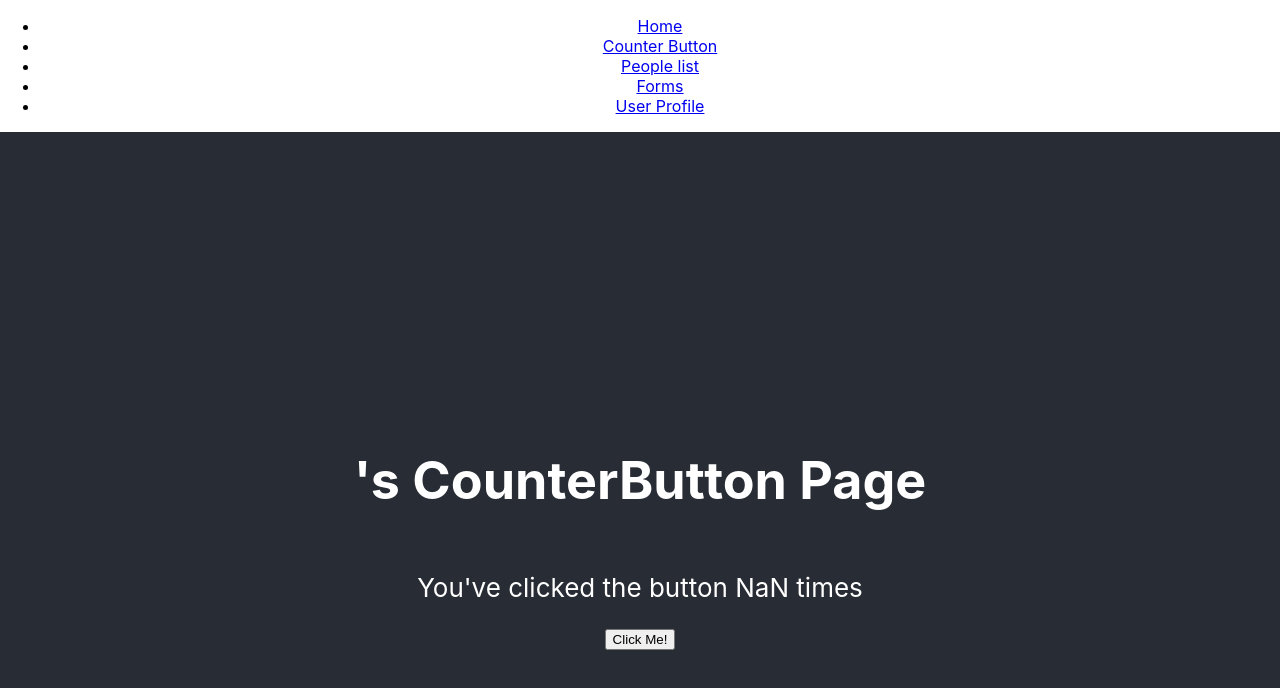
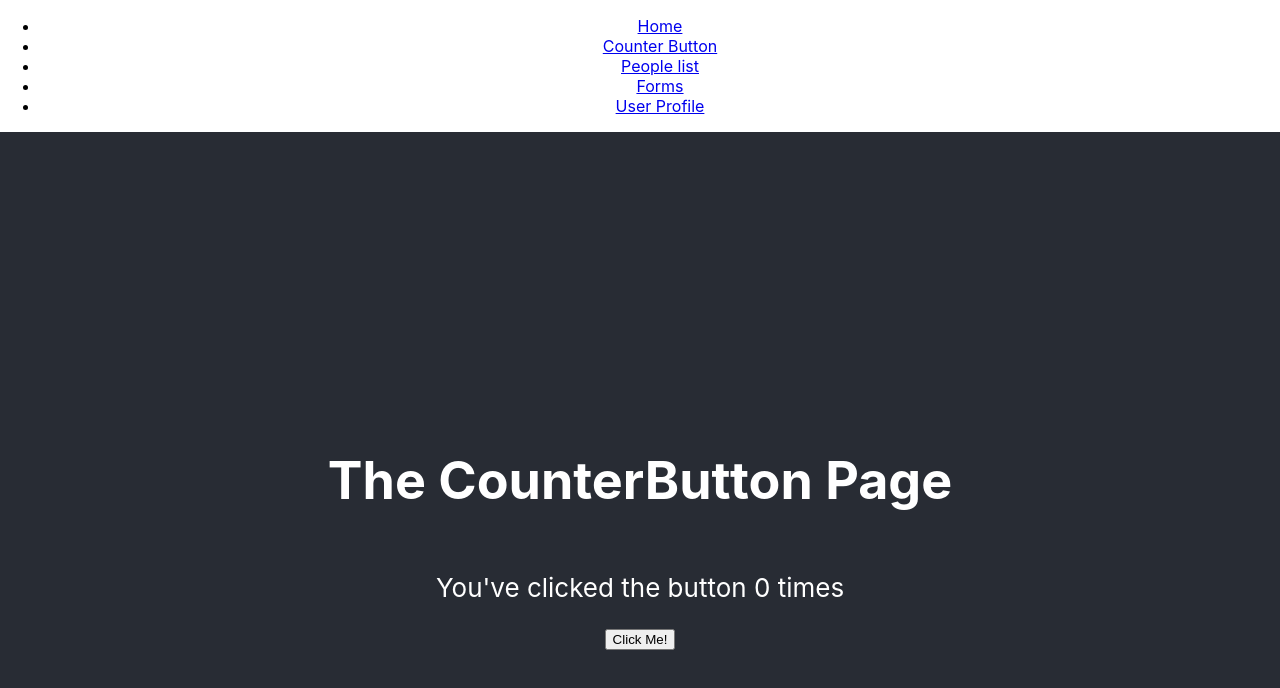
Before and after one commit to ghoo1125/ghoo-page, a React (Create React App) app: page /counter in a window 1280 px wide. Shown: the top 688 px of the page. Built offline with nearby package versions, Linux system fonts and the light colour scheme.

Commit message:
child props example

```diff
--- a/src/CongratulationsMessage.js
+++ b/src/CongratulationsMessage.js
@@ -1,14 +1,10 @@
 import React, { useEffect } from 'react';
 
-export const CongratulationsMessage = ({ numberOfClicks, threshold, onHide }) => {
-    useEffect(() => {
-        return () => console.log("Congratulations message unmounting!");
-    }, [])
-
-    return numberOfClicks >= threshold
-        ? <>
+export const CongratulationsMessage = ({ threshold, onHide }) => {
+    return (
+        <>
             <h1>Congratulations! You have reached the {threshold}.</h1>
             <button onClick={onHide}>Hide</button>
         </>
-        : null;
+    )
 }
--- /dev/null
+++ b/src/DisplayIf.js
@@ -0,0 +1,7 @@
+import React from 'react';
+
+export const DisplayIf = ({ condition, children }) => {
+    return condition
+        ? children
+        : null;
+}
--- a/src/pages/CounterButtonPage.js
+++ b/src/pages/CounterButtonPage.js
@@ -3,11 +3,12 @@ import { useParams, useLocation } from 'react-router-dom';
 import { parse } from 'query-string';
 import { CounterButton } from '../CounterButton';
 import { CongratulationsMessage } from '../CongratulationsMessage';
+import { DisplayIf } from '../DisplayIf';
 
 export const CounterButtonPage = () => {
-    const { name } = useParams();
+    // const { name } = useParams();
     const location = useLocation();
-    const startingValue = parse(location.search).startingValue;
+    const startingValue = parse(location.search).startingValue || 0;
     const [numberOfClicks, setNumberOfClicks] = useState(Number(startingValue));
     const [hideMessage, setHideMessage] = useState(false);
 
@@ -15,13 +16,13 @@ export const CounterButtonPage = () => {
 
     return (
         <>
-            <h1>{name}'s CounterButton Page</h1>
-            {hideMessage
-                ? null
-                : <CongratulationsMessage
-                    numberOfClicks={numberOfClicks}
+            {/* <h1>{name}'s CounterButton Page</h1> */}
+            <h1>The CounterButton Page</h1>
+            <DisplayIf condition={!hideMessage && numberOfClicks >= 10}>
+                <CongratulationsMessage
                     threshold={10}
-                    onHide={() => setHideMessage(true)} />}
+                    onHide={() => setHideMessage(true)} />
+            </DisplayIf>
             <CounterButton onIncrement={increment} numberOfClicks={numberOfClicks} />
         </>
     );
```
